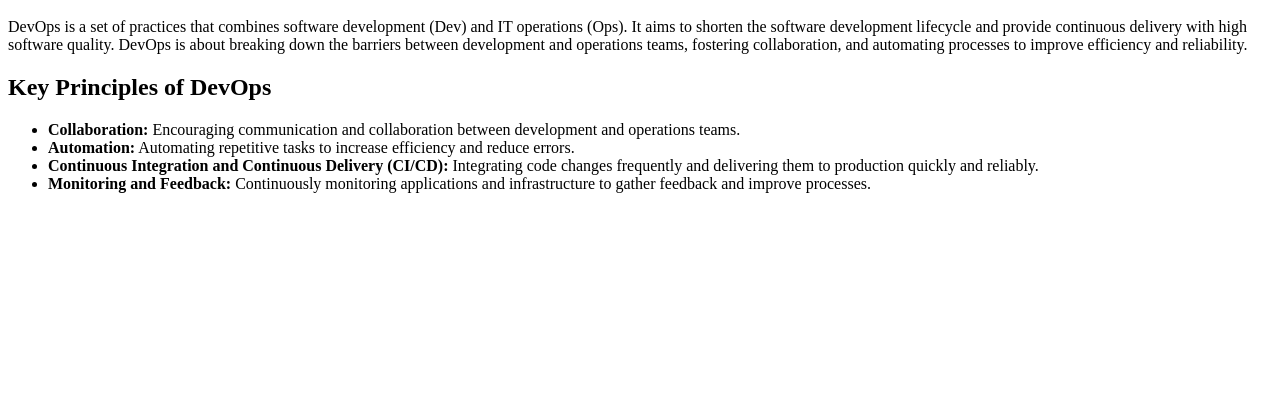
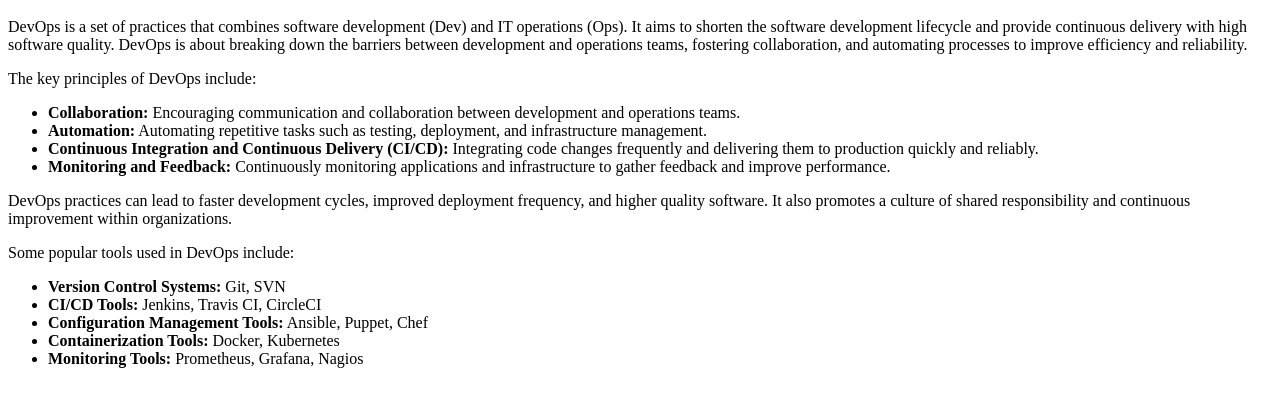
Before and after one commit to Saptarshi-108/iem-uem-training, a plain HTML site: page devops1.html in a window 1280 px wide. Shown: the part 48-454 px from the top of the page. Drawn offline with Linux system fonts and the light colour scheme.

Commit message:
Update devops1.html

```diff
--- a/devops1.html
+++ b/devops1.html
@@ -10,16 +10,30 @@
         the software development lifecycle and provide continuous delivery with high software quality. DevOps is about
         breaking down the barriers between development and operations teams, fostering collaboration, and automating
         processes to improve efficiency and reliability.</p>
-    <h2>Key Principles of DevOps</h2>
+    The key principles of DevOps include:
     <ul>
         <li><strong>Collaboration:</strong> Encouraging communication and collaboration between development and
             operations teams.</li>
-        <li><strong>Automation:</strong> Automating repetitive tasks to increase efficiency and reduce errors.</li>
+        <li><strong>Automation:</strong> Automating repetitive tasks such as testing, deployment, and infrastructure
+            management.</li>
         <li><strong>Continuous Integration and Continuous Delivery (CI/CD):</strong> Integrating code changes frequently
             and delivering them to production quickly and reliably.</li>
         <li><strong>Monitoring and Feedback:</strong> Continuously monitoring applications and infrastructure to gather
-            feedback and improve processes.</li>
+            feedback and improve performance.</li>
     </ul>
+    <p>DevOps practices can lead to faster development cycles, improved deployment frequency, and higher quality
+        software. It also promotes a culture of shared responsibility and continuous improvement within organizations.
+    </p>
+    <p>
+        Some popular tools used in DevOps include:
+    <ul>
+        <li><strong>Version Control Systems:</strong> Git, SVN</li>
+        <li><strong>CI/CD Tools:</strong> Jenkins, Travis CI, CircleCI</li>
+        <li><strong>Configuration Management Tools:</strong> Ansible, Puppet, Chef</li>
+        <li><strong>Containerization Tools:</strong> Docker, Kubernetes</li>
+        <li><strong>Monitoring Tools:</strong> Prometheus, Grafana, Nagios</li>
+    </ul>
+    </p>
 </body>
 
 </html>
```
